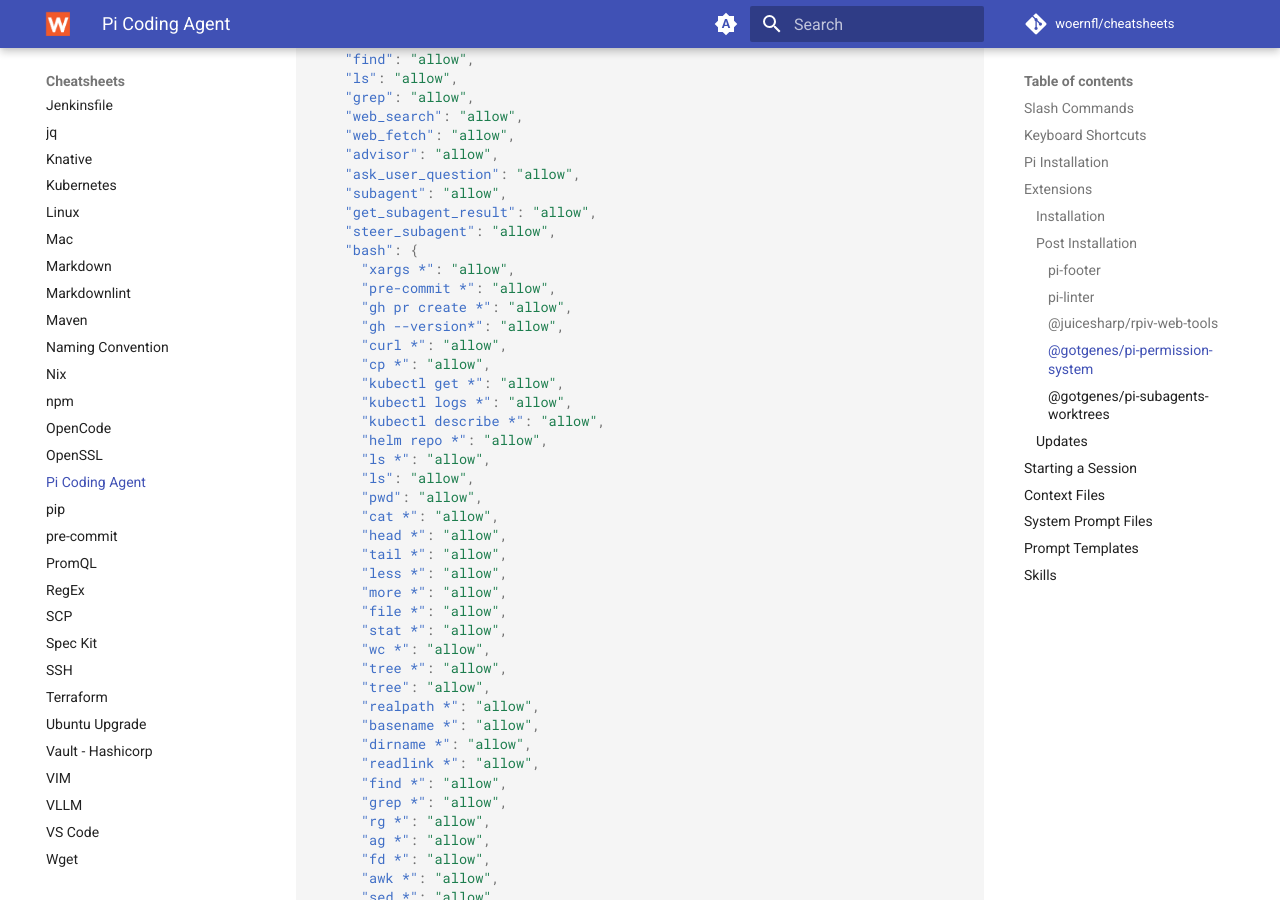
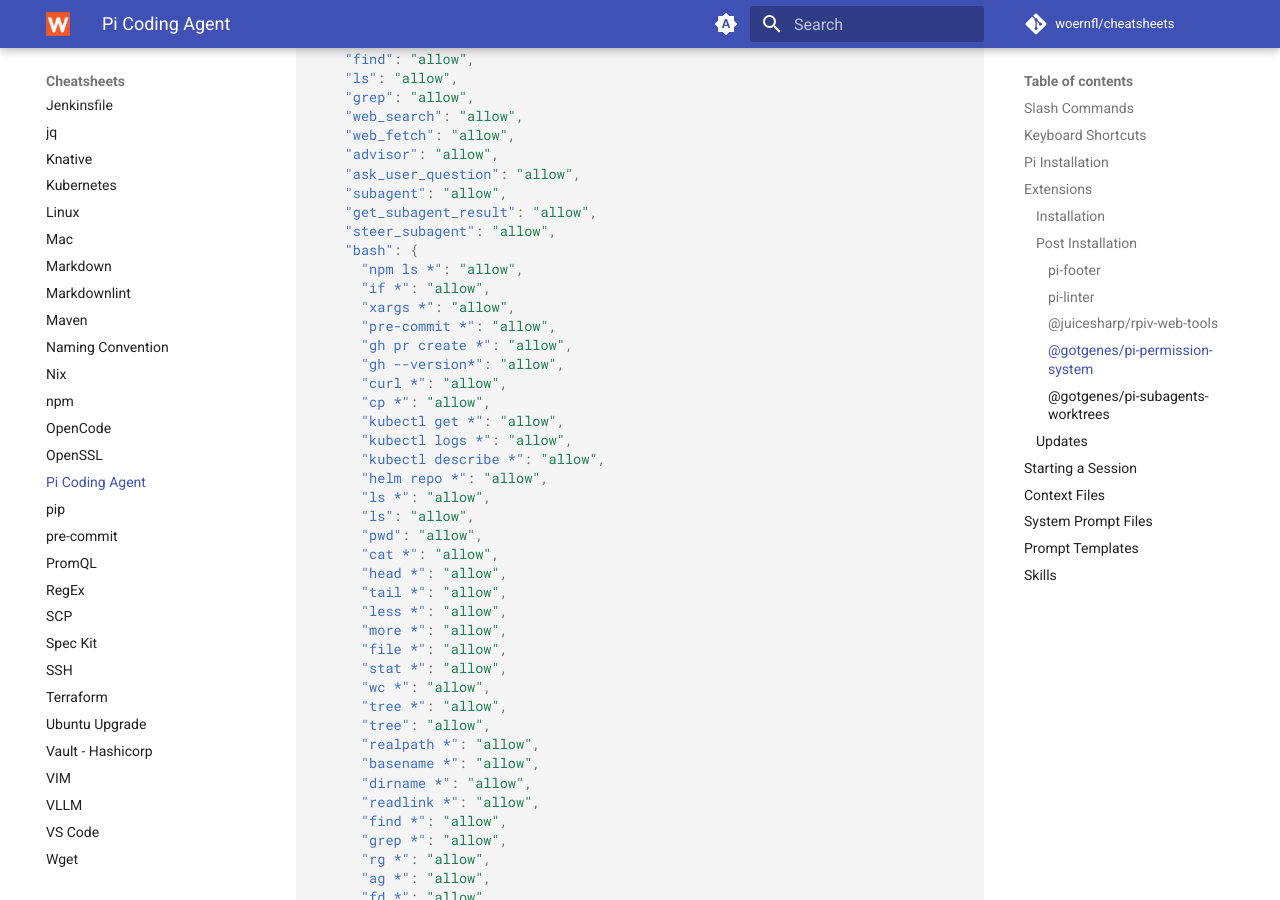
Before and after one commit to woernfl/cheatsheets, an MkDocs documentation site: the page built from docs/pi.md, in a window 1280 px wide and 900 px high, scrolled down 5345 px. Built offline with MkDocs 1.6.1 and Material for MkDocs 9.7.7, drawn with Linux system fonts in a browser that asks for light colours; comment, search, counter and statistics services are not loaded.

Commit message:
Update pi.md (#431)

```diff
--- a/docs/pi.md
+++ b/docs/pi.md
@@ -246,6 +246,8 @@
     "get_subagent_result": "allow",
     "steer_subagent": "allow",
     "bash": {
+      "npm ls *": "allow",
+      "if *": "allow",
       "xargs *": "allow",
       "pre-commit *": "allow",
       "gh pr create *": "allow",
```
